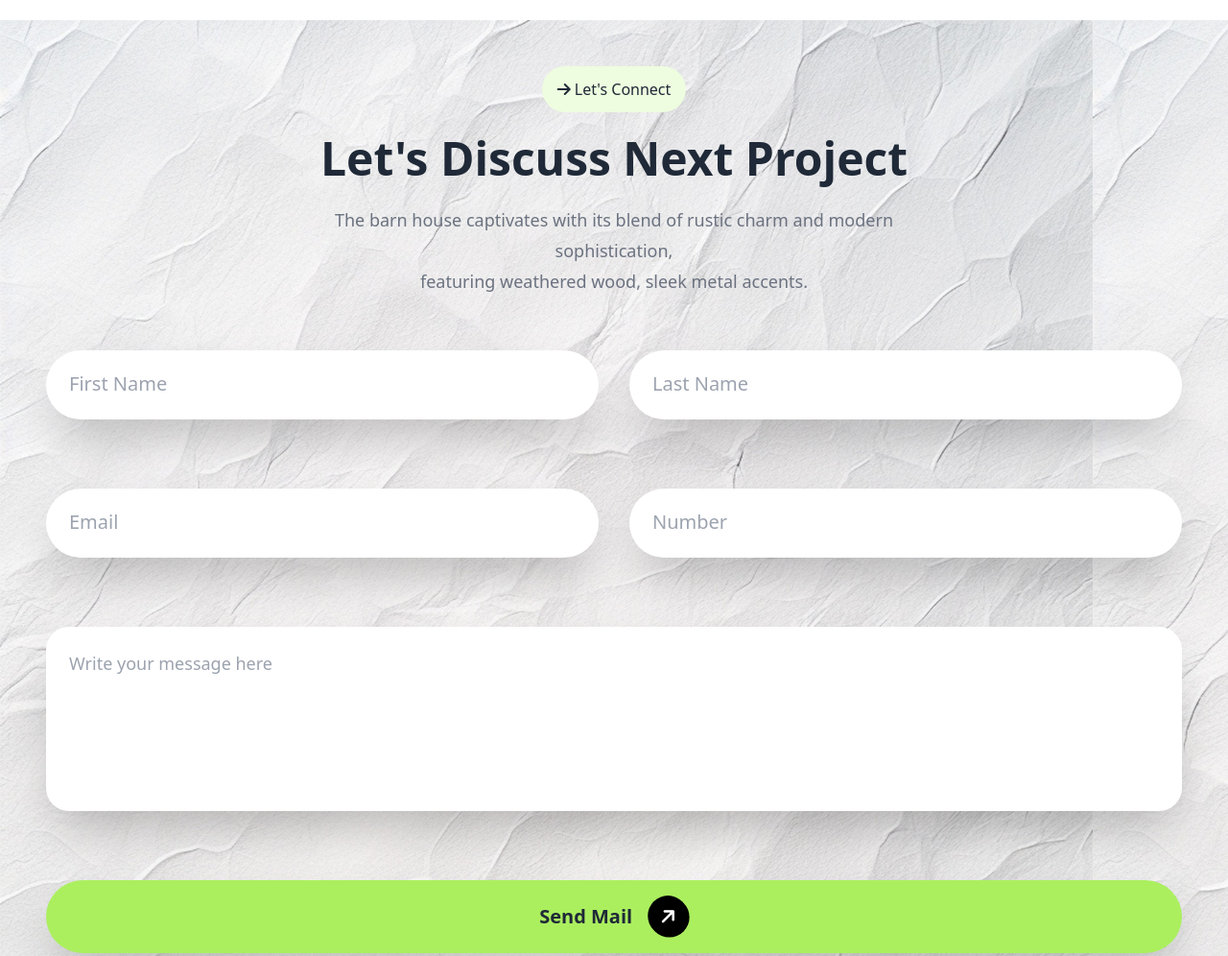
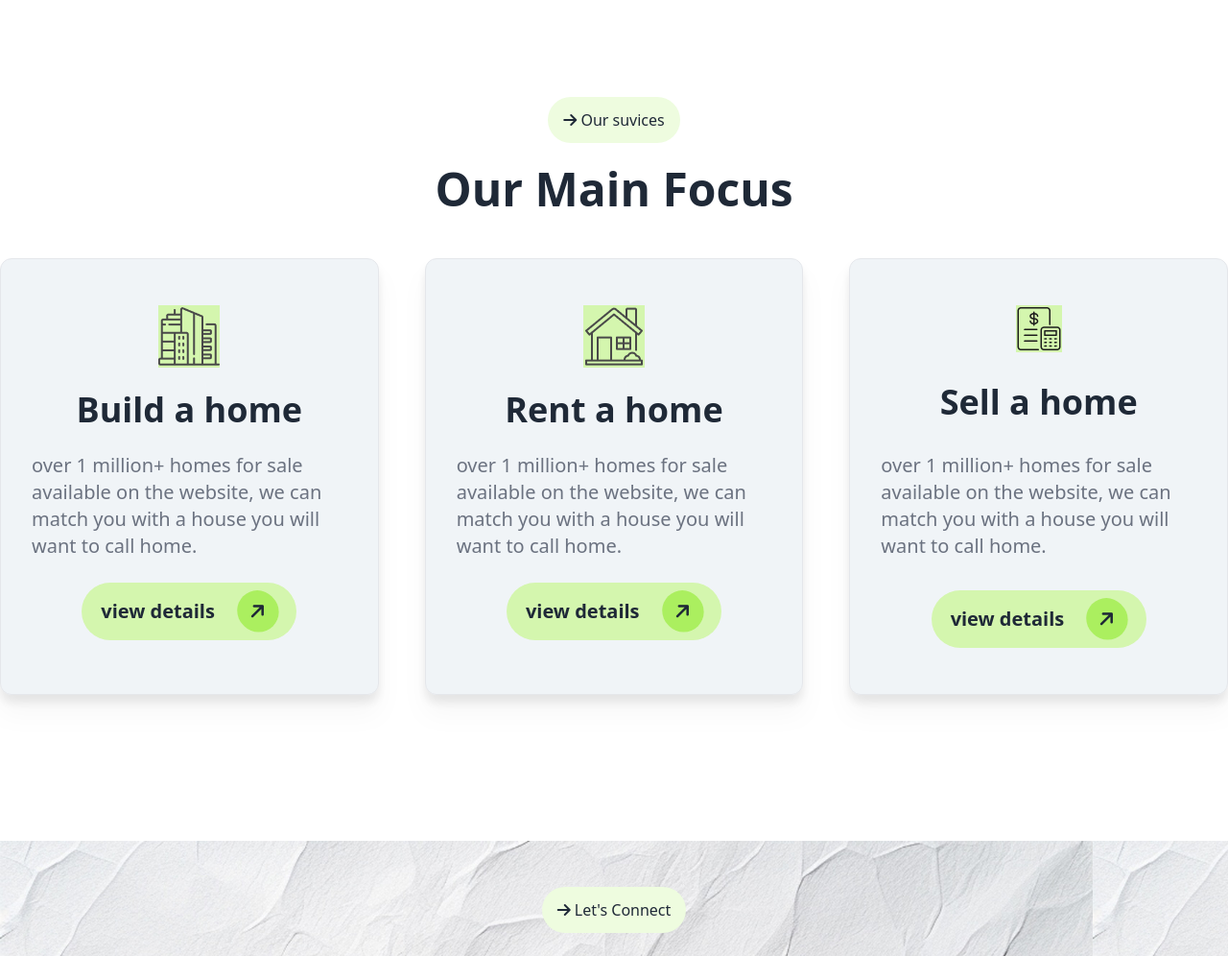
Before and after one commit to muntasir-mahmud-abdullah/Assignment-03, a plain HTML site: page index.html in a window 1280 px wide. Shown: the part 3019-4015 px from the top of the page at 96% size. Drawn offline with nearby package versions, Linux system fonts and the light colour scheme.

Commit message:
complete design done

```diff
--- a/index.html
+++ b/index.html
@@ -276,6 +276,68 @@
           </div>
           </main>
           </section>
+          <!-- focus section -->
+           <section class="md:my-20 my-6 pb-6">
+            <main class="max-w-screen-xl mx-auto">
+              <div class="flex flex-col items-center gap-6">
+                <button
+                class="bg-[#EEFCDF] block px-4 py-3 w-max rounded-full"
+              >
+                <i class="fa-solid fa-arrow-right"></i> Our suvices
+              </button>
+              <h1 class="text-3xl md:text-5xl mb-10 md:mb-0 font-bold leading-snug"> Our Main Focus</h1>
+              </div>
+              <!-- card section -->
+               <div class="md:flex gap-12 md:my-12">
+                <!-- card -->
+                <div class="flex flex-col gap-6 items-center bg-[#F0F4F7] p-8 drop-shadow-xl border rounded-xl py-12">
+                  <img class="w-max bg-[#D4F6AE]" src="./assets/commercial.png" alt="">
+                  <h2 class="font-bold text-2xl md:text-4xl ">Build a home</h2>
+                  <p class="text-xl text-gray-500">over 1 million+ homes for sale available on the website, we can match you with a house you will want to call home.
+
+                  </p>
+                  <button
+                  class="font-bold text-xl bg-[#D4F6AE] rounded-full py-2 px-3 md:px-5 md:py-2 flex justify-center items-center gap-6 md:w-max w-11/12"
+                >
+                  view details
+                  <i
+                    class="fa-solid fa-arrow-right -rotate-45 bg-[#ABEF5F] rounded-full p-3"
+                  ></i>
+                </button>
+                </div>
+                <div class="flex flex-col gap-6 items-center bg-[#F0F4F7] p-8 drop-shadow-xl border rounded-xl py-12">
+                  <img class="w-max bg-[#D4F6AE]" src="./assets/residential.png" alt="">
+                  <h2 class="font-bold text-2xl md:text-4xl ">Rent a home</h2>
+                  <p class="text-xl text-gray-500">over 1 million+ homes for sale available on the website, we can match you with a house you will want to call home.
+
+                  </p>
+                  <button
+                  class="font-bold text-xl bg-[#D4F6AE] rounded-full py-2 px-3 md:px-5 md:py-2 flex justify-center items-center gap-6 md:w-max w-11/12"
+                >
+                  view details
+                  <i
+                    class="fa-solid fa-arrow-right -rotate-45 bg-[#ABEF5F] rounded-full p-3"
+                  ></i>
+                </button>
+                </div>
+                <div class="flex flex-col gap-8 items-center bg-[#F0F4F7] p-8 drop-shadow-xl border rounded-xl py-12">
+                  <img class="w-max bg-[#D4F6AE]" src="./assets/budget-planning.png" alt="">
+                  <h2 class="font-bold text-2xl md:text-4xl ">Sell a home</h2>
+                  <p class="text-xl text-gray-500">over 1 million+ homes for sale available on the website, we can match you with a house you will want to call home.
+
+                  </p>
+                  <button
+                  class="font-bold text-xl bg-[#D4F6AE] rounded-full py-2 px-3 md:px-5 md:py-2 flex justify-center items-center gap-6 md:w-max w-11/12"
+                >
+                  view details
+                  <i
+                    class="fa-solid fa-arrow-right -rotate-45 bg-[#ABEF5F] rounded-full p-3"
+                  ></i>
+                </button>
+                </div>
+               </div>
+            </main>
+           </section>
           <!-- connect section  -->
           <section class="bg-[url('./assets/bg.jpg')] p-12">
             <main class="max-w-screen-xl mx-auto">
```
